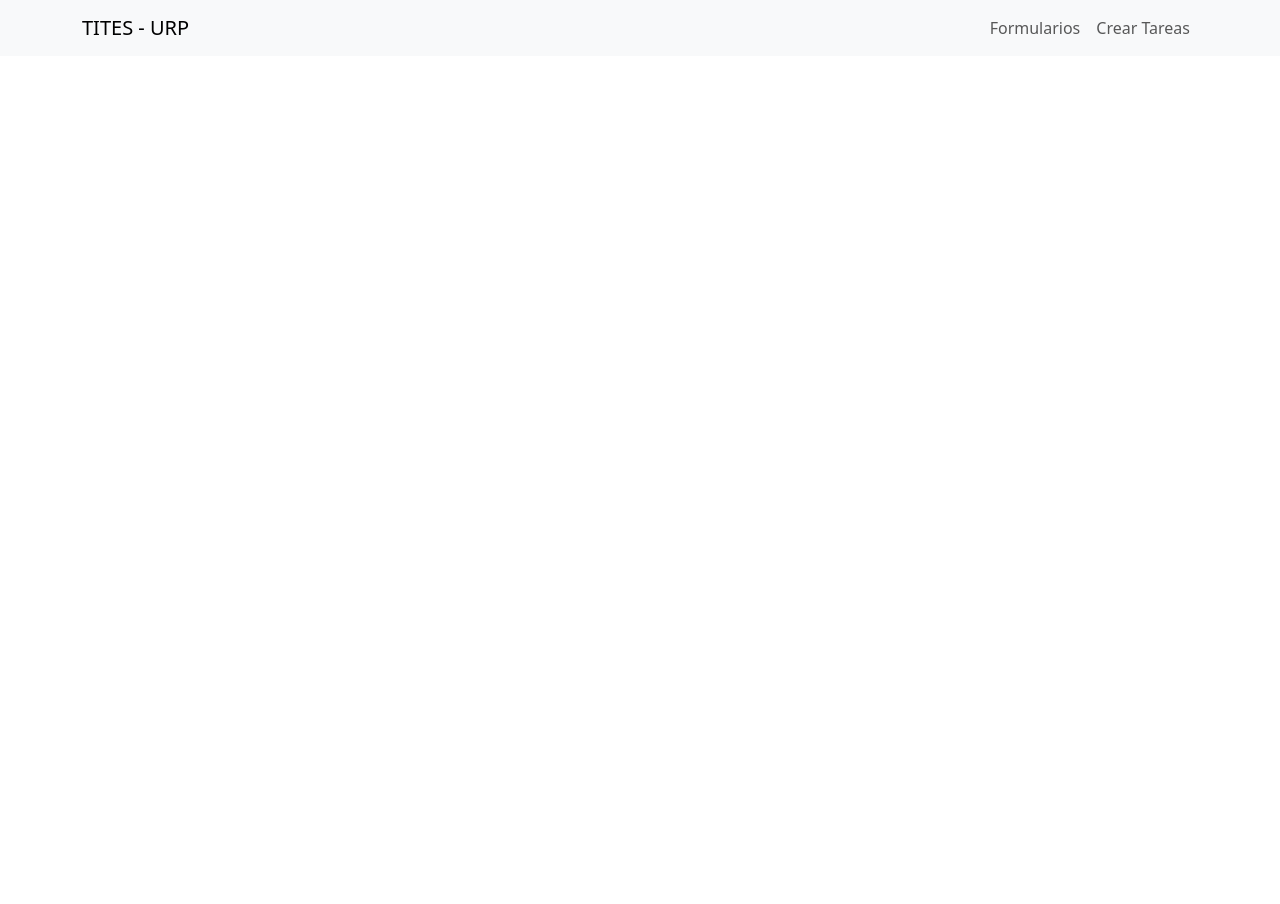
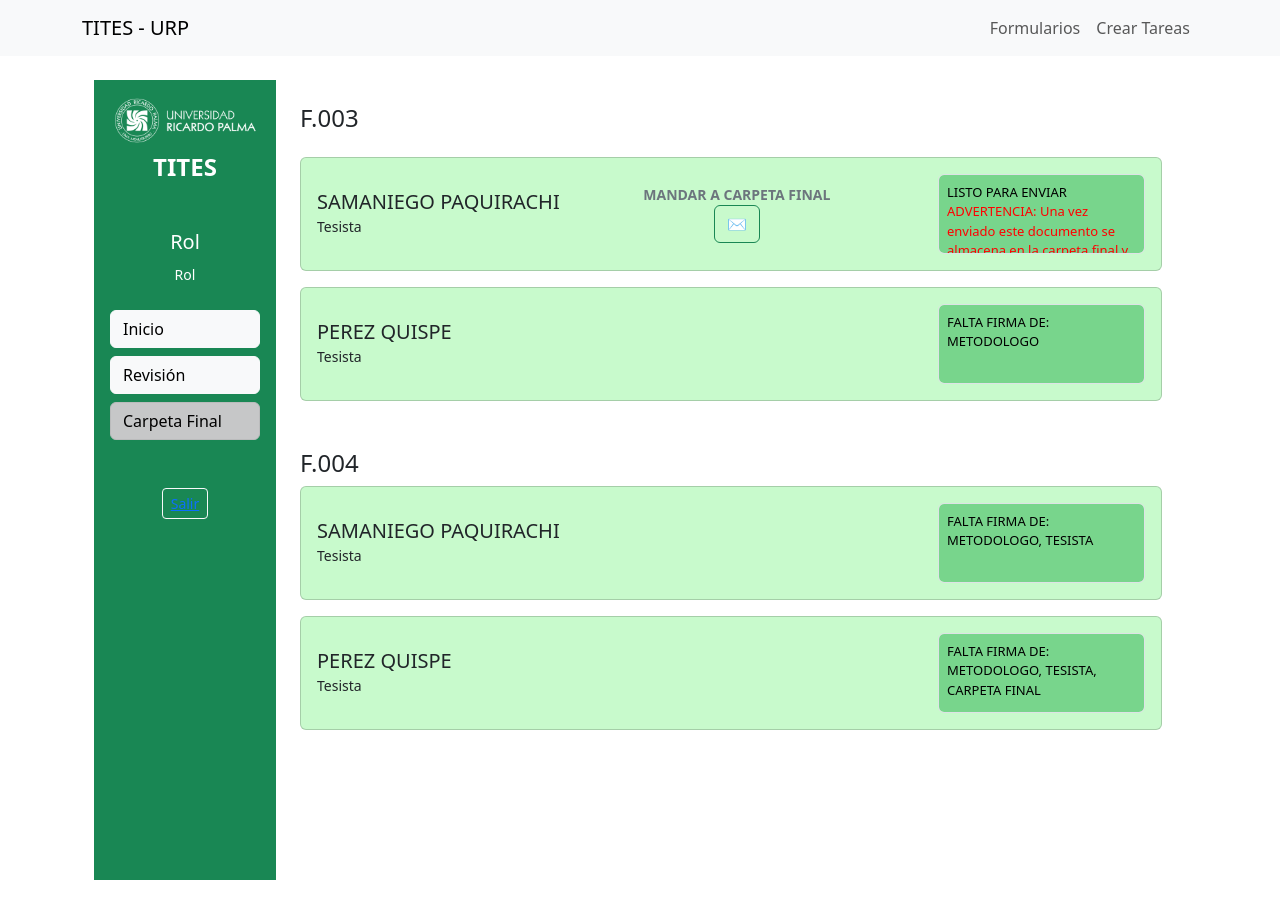
Before and after one commit to jhonccitoo/sistema-tites, a React (Vite) app in the folder frontend/: page /TesistaFinalView in a window 1280 px wide. Before the commit the page ends 800 px from the top, so only its background shows below. Built offline with nearby package versions, Linux system fonts and the light colour scheme.

Commit message:
PANTALLAS TESISTA CONECTADAS ENTRESI
SE PUEDE IR DE UNA PANTALLA A OTRA E IRSE AL INICIO LOGIN

```diff
--- a/frontend/src/App.jsx
+++ b/frontend/src/App.jsx
@@ -6,8 +6,7 @@ import Noteslist from "./components/NotesList.jsx";
 import CreateNote from "./components/CreateNote";
 import CreateUser from "./components/CreateUser";
 import TesistaView from "./screens/tesista-view.jsx";
-import TesistaViewCarpeta from "./screens/tesista-view-carpetafinal.jsx";
-
+import TesistaFinalView from "./screens/tesista-view-carpetafinal.jsx";
 import Finalview from "./screens/final-view.jsx";
 import Login from "./screens/login.jsx";
 import Navigation from "./components/Navigation"; // Importa tu componente Navigation
@@ -31,7 +30,7 @@ function App() {
                   <Route path="/create" element={<CreateNote />} />
                   <Route path="/user" element={<CreateUser />} />
                   <Route path="/TesistaView" element={<TesistaView />} />
-                  <Route path="/TesistaViewCarpeta" element={<TesistaViewCarpeta />} />
+                  <Route path="/TesistaFinalView" element={<TesistaFinalView />} />
                   <Route path="/Finalview" element={<Finalview />} />
                 </Routes>
               </div>
--- a/frontend/src/components/CreateUser.jsx
+++ b/frontend/src/components/CreateUser.jsx
@@ -1,6 +1,6 @@
 import React, { useState, useEffect, useCallback } from 'react';
 import axios from 'axios';
-import { Navbar, Container, Nav } from 'react-bootstrap';
+//import { Navbar, Container, Nav } from 'react-bootstrap';
 
 function CreateUser() {
   // --- Estado con Hooks ---
--- a/frontend/src/components/Navigation.jsx
+++ b/frontend/src/components/Navigation.jsx
@@ -3,10 +3,10 @@ import 'bootstrap/dist/css/bootstrap.min.css';
 import Container from "react-bootstrap/Container";
 import Nav from "react-bootstrap/Nav";
 import Navbar from "react-bootstrap/Navbar";
-const usuario ={rol: localStorage.getItem('userRole')} ;
 
 export default class Navigation extends Component {
   render() {
+    const usuario ={rol: localStorage.getItem('userRole')} ;
     return (
  <> <Navbar bg="light" data-bs-theme="light">
             <Container>
--- a/frontend/src/components/NotesList.jsx
+++ b/frontend/src/components/NotesList.jsx
@@ -53,7 +53,6 @@ export default class Noteslist extends Component {
           </div>
         ))}
       </div>
-
     );
   }
 }
--- a/frontend/src/screens/tesista-view-carpetafinal.jsx
+++ b/frontend/src/screens/tesista-view-carpetafinal.jsx
@@ -3,7 +3,9 @@ import { Container, Row, Col, Button, Card, ListGroup } from "react-bootstrap";
 import logoUniversidad from "../assets/logo-urp1.png";
 import { Link } from "react-router-dom"; // Importa Link
 
-function TesistaViewCarpeta() {
+function TesistaFinalView() {
+  const usuario ={rol: localStorage.getItem('userRole')} ;
+
   return (
     <Container fluid>
       <Row>
@@ -21,167 +23,140 @@ function TesistaViewCarpeta() {
                       />
                       <h4 className="fw-bold"> TITES </h4>
                       <div className="mt-5">
-              <h5>Jorge Carpio</h5>
-              <small>METODÓLOGO</small>
+                      <h5>{usuario?.rol || 'Rol'}</h5> {/* Mostrar el rol del usuario */}
+                        <small>{usuario?.rol ? 'USUARIO:' + usuario.rol : 'Rol'}</small>
                       </div>
                     </div>
 
            <div className="d-grid gap-2">
-            <Button variant="light" className="text-start">
+                     <Link to="/" className="btn btn-light text-start">
                        Inicio
-            </Button>
-            <Button variant="light" className="text-start ">
+                     </Link>
+                     <Link to="/TesistaView" className="btn btn-light text-start ">
                        Revisión
-            </Button>
-            <Button variant="light" className="text-start active">
+                     </Link>
+                     <Link to="/TesistaFinalView" className="btn btn-light text-start active">
                        Carpeta Final
-            </Button>
+                     </Link>
                    </div>
 
           <div className="mt-5 text-center">
             <Button variant="outline-light" size="sm">
+            <Link to="/">
             Salir
+            </Link>
             </Button>
           </div>
         </Col>
 
-        {/* Main Content */}
+      {/*F003*/}
         <Col md={10} className="p-4">
           <h4 className="mb-4">F.003</h4>
-
-          <Card className="mb-3">
+          {/*PRIMERA PERSONA --------------------------------------------------------------------*/}
+          <Card className="mb-3" style={{ backgroundColor: "#c8facc" }}>
             <Card.Body className="d-flex align-items-center justify-content-between">
-              {/* DESCAGRAR / SUBIR */}
               <div>
                 <h5 className="mb-0">SAMANIEGO PAQUIRACHI</h5>
                 <small>Tesista</small>
               </div>
               <div className="text-center me-4">
                 <small className="d-block fw-bold text-secondary">
-                  DESCARGAR
+                  MANDAR A CARPETA FINAL
                 </small>
                 <div className="d-flex gap-2 justify-content-center">
-                  <Button variant="outline-success">⬇</Button>
-                </div>
-                <small className="d-block fw-bold text-secondary mt-2">
-                  SUBIR
-                </small>
-                <div className="d-flex gap-2 justify-content-center">
-                  <Button variant="outline-success">⬆</Button>
+                  <Button variant="outline-success">✉️</Button>
                 </div>
               </div>
-
-              {/* APROBADO / DESAPROBADO */}
-              <div className="text-center me-4">
-                <small className="d-block fw-bold text-secondary">
-                  APROBADO
-                </small>
-                <div className="d-flex gap-2 justify-content-center">
-                  <Button variant="success">✔</Button>
-                </div>
-                <small className="d-block fw-bold text-secondary mt-2">
-                  DESAPROBADO
-                </small>
-                <div className="d-flex gap-2 justify-content-center">
-                  <Button variant="danger">✘</Button>
+              <div
+                className="form-control w-25"
+                style={{
+                  height: "80px",
+                  resize: "none",
+                  color: "black",
+                  padding: "8px",
+                  fontSize: "13px",
+                  overflow: "hidden", // Oculta la barra de scroll
+                  backgroundColor: "#78d58c", // opcional, para que se vea como un textarea inactivo
+                }}
+              >
+                <div>LISTO PARA ENVIAR</div>
+                <div style={{ color: "red" }}>
+                  ADVERTENCIA: Una vez enviado este documento se almacena en la
+                  carpeta final y no se puede modificar
                 </div>
               </div>
-              <textarea
-                placeholder="Comentarios"
-                className="form-control w-25"
-                style={{ height: "80px", resize: "none" }}
-              ></textarea>
             </Card.Body>
           </Card>
+          {/*SEGUNDA PERSONA----------------------------------------------------*/}
+          <Card className="mb-3" style={{ backgroundColor: "#c8facc" }}>
+            <Card.Body className="d-flex align-items-center justify-content-between">
+              <div>
+                <h5 className="mb-0">PEREZ QUISPE</h5>
+                <small>Tesista</small>
+              </div>
+              <div
+                className="form-control w-25"
+                style={{
+                  height: "80px",
+                  resize: "none",
+                  color: "black",
+                  padding: "8px",
+                  fontSize: "13px",
+                  overflow: "hidden", // Oculta la barra de scroll
+                  backgroundColor: "#78d58c", // opcional, para que se vea como un textarea inactivo
+                }}
+              >
+                <div>FALTA FIRMA DE: METODOLOGO</div>
+              </div>
+            </Card.Body>
+          </Card>
+
+          {/*F004*/}
           <h4 className="mt-5">F.004</h4>
 
-          <Card className="mb-3">
+          <Card className="mb-3" style={{ backgroundColor: "#c8facc" }}>
             <Card.Body className="d-flex align-items-center justify-content-between">
-              {/* DESCAGRAR / SUBIR */}
               <div>
                 <h5 className="mb-0">SAMANIEGO PAQUIRACHI</h5>
                 <small>Tesista</small>
               </div>
-              <div className="text-center me-4">
-                <small className="d-block fw-bold text-secondary">
-                  DESCARGAR
-                </small>
-                <div className="d-flex gap-2 justify-content-center">
-                  <Button variant="outline-success">⬇</Button>
+              <div
+                className="form-control w-25"
+                style={{
+                  height: "80px",
+                  resize: "none",
+                  color: "black",
+                  padding: "8px",
+                  fontSize: "13px",
+                  overflow: "hidden", // Oculta la barra de scroll
+                  backgroundColor: "#78d58c", // opcional, para que se vea como un textarea inactivo
+                }}
+              >
+                <div>FALTA FIRMA DE: METODOLOGO, TESISTA</div>
               </div>
-                <small className="d-block fw-bold text-secondary mt-2">
-                  SUBIR
-                </small>
-                <div className="d-flex gap-2 justify-content-center">
-                  <Button variant="outline-success">⬆</Button>
-                </div>
-              </div>
-
-              {/* APROBADO / DESAPROBADO */}
-              <div className="text-center me-4">
-                <small className="d-block fw-bold text-secondary">
-                  APROBADO
-                </small>
-                <div className="d-flex gap-2 justify-content-center">
-                  <Button variant="success">✔</Button>
-                </div>
-                <small className="d-block fw-bold text-secondary mt-2">
-                  DESAPROBADO
-                </small>
-                <div className="d-flex gap-2 justify-content-center">
-                  <Button variant="danger">✘</Button>
-                </div>
-              </div>
-              <textarea
-                placeholder="Comentarios"
-                className="form-control w-25"
-                style={{ height: "80px", resize: "none" }}
-              ></textarea>
             </Card.Body>
           </Card>
 
-          <Card className="mb-3">
+          <Card className="mb-3" style={{ backgroundColor: "#c8facc" }}>
             <Card.Body className="d-flex align-items-center justify-content-between">
-              {/* DESCAGRAR / SUBIR */}
               <div>
-                <h5 className="mb-0">SAMANIEGO PAQUIRACHI</h5>
+                <h5 className="mb-0">PEREZ QUISPE</h5>
                 <small>Tesista</small>
               </div>
-              <div className="text-center me-4">
-                <small className="d-block fw-bold text-secondary">
-                  DESCARGAR
-                </small>
-                <div className="d-flex gap-2 justify-content-center">
-                  <Button variant="outline-success">⬇</Button>
+              <div
+                className="form-control w-25"
+                style={{
+                  height: "80px",
+                  resize: "none",
+                  color: "black",
+                  padding: "8px",
+                  fontSize: "13px",
+                  overflow: "hidden", // Oculta la barra de scroll
+                  backgroundColor: "#78d58c", // opcional, para que se vea como un textarea inactivo
+                }}
+              >
+                <div>FALTA FIRMA DE: METODOLOGO, TESISTA, CARPETA FINAL </div>
               </div>
-                <small className="d-block fw-bold text-secondary mt-2">
-                  SUBIR
-                </small>
-                <div className="d-flex gap-2 justify-content-center">
-                  <Button variant="outline-success">⬆</Button>
-                </div>
-              </div>
-
-              {/* APROBADO / DESAPROBADO */}
-              <div className="text-center me-4">
-                <small className="d-block fw-bold text-secondary">
-                  APROBADO
-                </small>
-                <div className="d-flex gap-2 justify-content-center">
-                  <Button variant="success">✔</Button>
-                </div>
-                <small className="d-block fw-bold text-secondary mt-2">
-                  DESAPROBADO
-                </small>
-                <div className="d-flex gap-2 justify-content-center">
-                  <Button variant="danger">✘</Button>
-                </div>
-              </div>
-              <textarea
-                placeholder="Comentarios"
-                className="form-control w-25"
-                style={{ height: "80px", resize: "none" }}
-              ></textarea>
             </Card.Body>
           </Card>
         </Col>
@@ -190,4 +165,4 @@ function TesistaViewCarpeta() {
   );
 }
 
-export default TesistaViewCarpeta;
+export default TesistaFinalView;
```
Also changed, not shown: frontend/src/screens/tesista-view.jsx (+5 -4 lines). Lines whose indentation alone changed are shown as unchanged.
